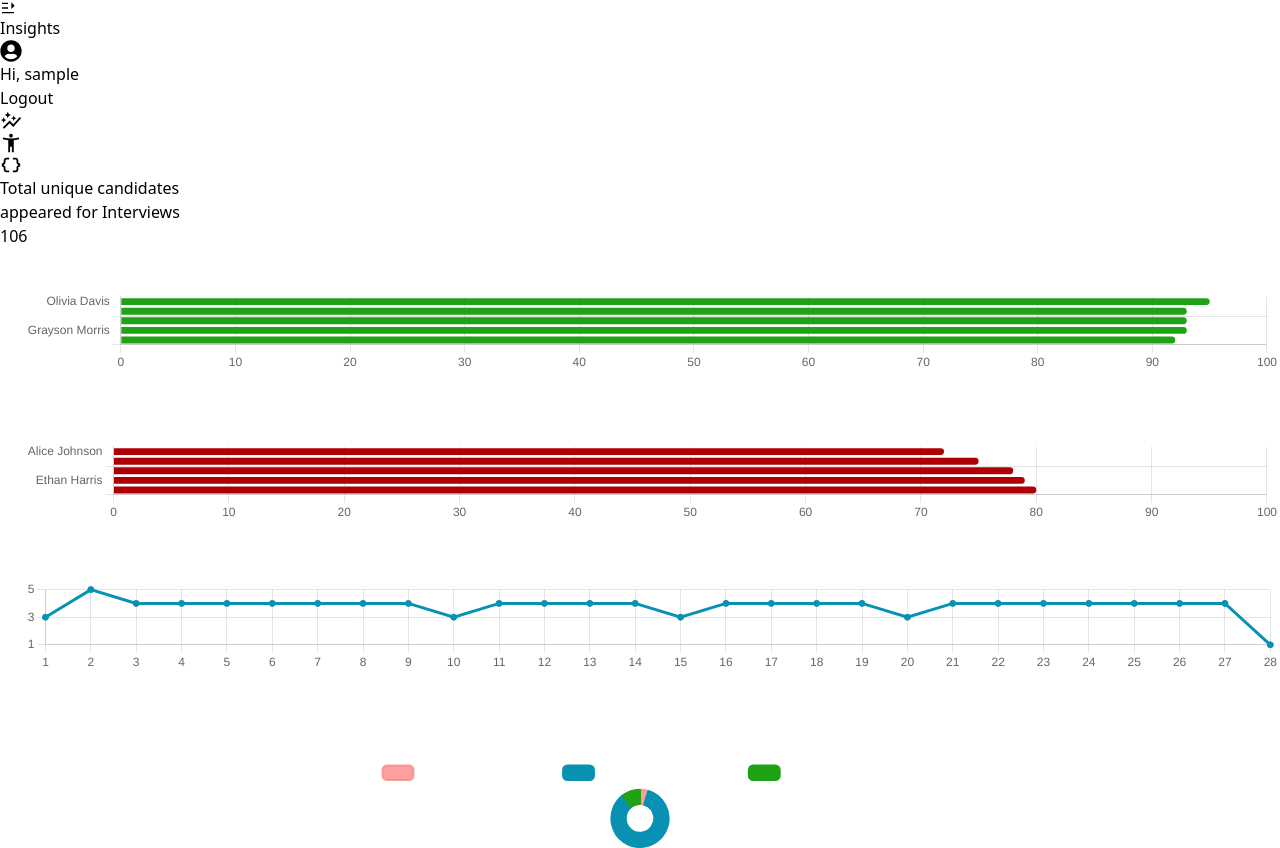
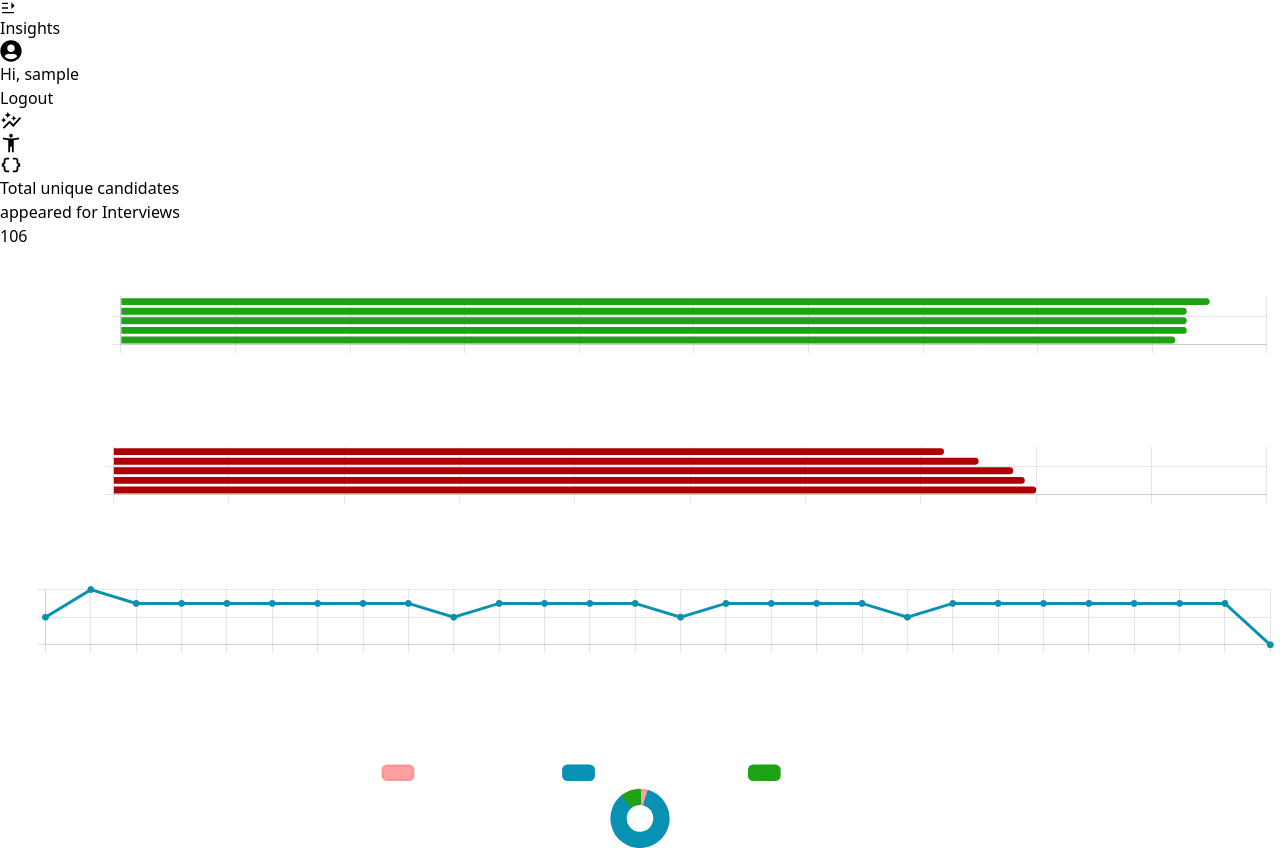
Before and after one commit to harshpx/dashboard, a React (Vite) app: page /Insights in a window 1280 px wide. Built offline with nearby package versions, Linux system fonts and the light colour scheme; sample sign-in values are in the browser's storage.

Commit message:
chart font color fixes

```diff
--- a/src/components/CustomHorizontalBarChart.jsx
+++ b/src/components/CustomHorizontalBarChart.jsx
@@ -30,6 +30,9 @@ const CustomHorizontalBarChart = ({source,color,title,xlabel,ylabel}) => {
             },
             scales: {
                 x: {
+                    ticks: {
+                        color: 'white'
+                    },
                     max: 100,
                     title: {
                         display: true,
@@ -51,6 +54,9 @@ const CustomHorizontalBarChart = ({source,color,title,xlabel,ylabel}) => {
                             weight: ''
                         }
                     },
+                    ticks: {
+                        color: 'white'
+                    },
                 }
             }
         }}/>
--- a/src/components/CustomLineChart.jsx
+++ b/src/components/CustomLineChart.jsx
@@ -38,6 +38,9 @@ const CustomLineChart = ({source,color,title,xlabel,ylabel}) => {
                             weight: ''
                         }
                     },
+                    ticks: {
+                        color: 'white'
+                    },
                 },
                 y: {
                     title: {
@@ -51,6 +54,7 @@ const CustomLineChart = ({source,color,title,xlabel,ylabel}) => {
                     },
                     ticks: {
                         stepSize: 1,
+                        color:'white'
                     }
 
                 }
--- a/src/pages/Insights.jsx
+++ b/src/pages/Insights.jsx
@@ -6,13 +6,12 @@ import CustomDoughnut from '../components/CustomDoughnut';
 
 const Insights = () => {
 	const {candidateCount,interviewRoundsData,top5CandidateData,bottom5CandidateData,performanceCategoryData} = analysis();
-	console.log(performanceCategoryData);
 	return (
 		<div className='pt-4 md:pt-14 pb-4 px-4 grid grid-cols-1 lg:grid-cols-2 gap-5 w-full'>
 			<div className='w-full p-4 rounded-xl bg-black h-[400px]'>
 				<div className='w-full h-full flex flex-col gap-4 items-center justify-center'>
 					<h1 className='text-xl'>Total unique candidates <br/> appeared for Interviews</h1>
-					<h2 className='text-8xl font-extrabold'>{candidateCount}</h2>
+					<h2 className='text-9xl font-extrabold'>{candidateCount}</h2>
 				</div>
 			</div>
 			<div className='p-4 rounded-xl bg-black h-[400px]'>
--- a/src/pages/RawData.jsx
+++ b/src/pages/RawData.jsx
@@ -1,9 +1,14 @@
 import React from 'react'
+import getData from '../api/getData';
 
 const RawData = () => {
-  return (
-    <div className='pt-4 md:pt-14 pb-4 px-4'>RawData</div>
-  )
+	const data = getData();
+	return (
+		<div className='pt-4 md:pt-14 pb-4 px-4'>
+			<div className='text-4xl font-bold mb-10'>Raw JSON Data</div>
+			<div>{JSON.stringify(data)}</div>
+		</div>
+	)
 }
 
 export default RawData;
```
